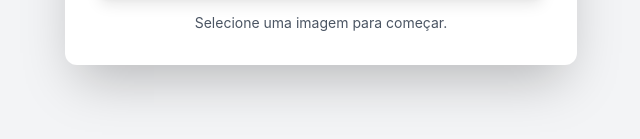
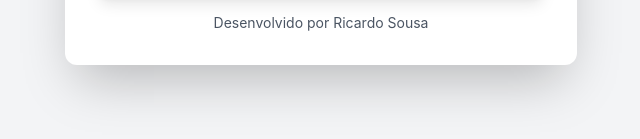
Before and after one commit to rychard14/camera-para-pdf, a plain HTML site: page index.html in a window 1280 px wide. Shown: the part 631-770 px from the top of the page, 319-959 px from the left. Drawn offline with nearby package versions, Linux system fonts and the light colour scheme.

Commit message:
Add files via upload

```diff
--- a/index.html
+++ b/index.html
@@ -79,8 +79,7 @@
         </button>
 
         <p id="statusMessage" class="text-center text-sm mt-4 text-gray-600">
-            Selecione uma imagem para começar.
-        </p>
+            Desenvolvido por Ricardo Sousa        </p>
     </div>
 
     <script>
```
